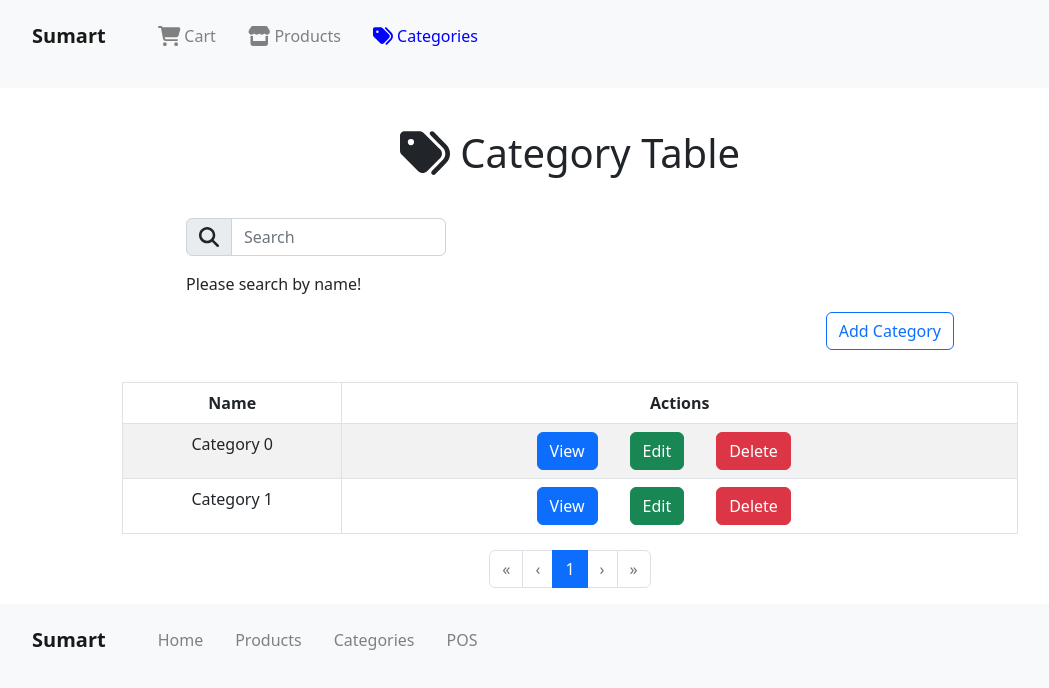
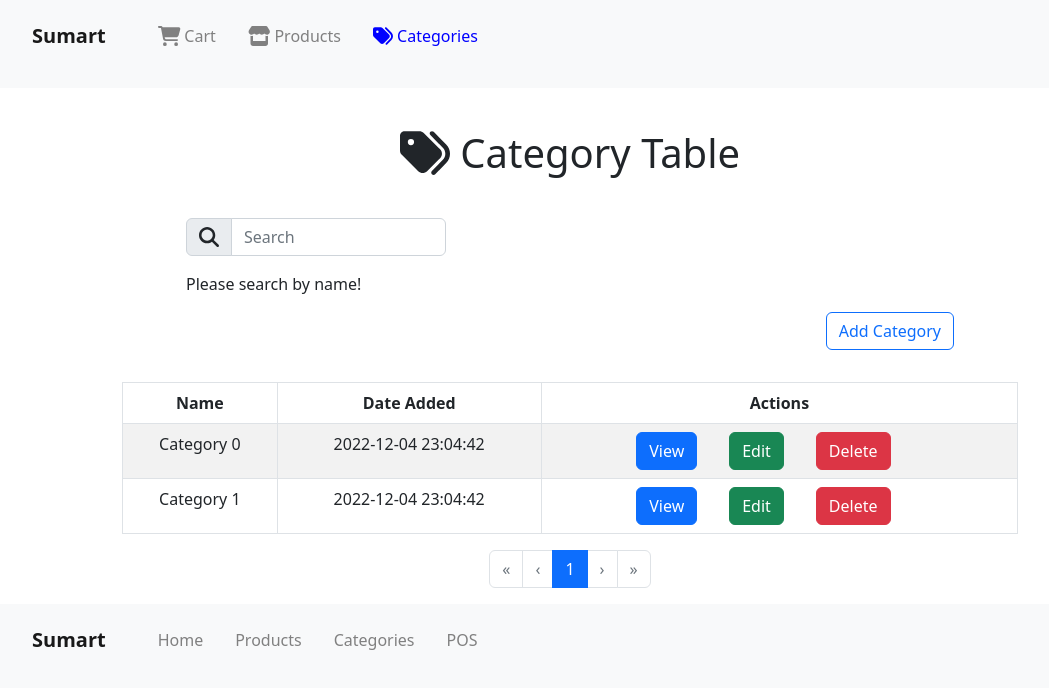
Before and after one commit to Maiiakal/supermarket-pos-system, a React (Create React App) app: page /category-table in a window 1280 px wide. Shown: the top 688 px of the page, without its empty margins (70-1119 px from the left). Built offline with nearby package versions, Linux system fonts and the light colour scheme.

Commit message:
Update FilterableCategoryTable.jsx

```diff
--- a/src/features/table/FilterableCategoryTable.jsx
+++ b/src/features/table/FilterableCategoryTable.jsx
@@ -107,6 +107,7 @@ const FilterableCategoryTable = () => {
         <thead>
           <tr>
             <th>Name</th>
+            <th>Date Added</th>
             <th>Actions</th>
           </tr>
         </thead>
@@ -114,6 +115,7 @@ const FilterableCategoryTable = () => {
           {filtered.map((category) => (
             <tr key={category.id}>
               <td>{category.name}</td>
+              <td>{category.createdAt.toISOString().replace(/T/, ' ').replace(/\..+/, '')}</td>
               <td>
                 <Button
                   className="button"
@@ -231,6 +233,7 @@ const FilterableCategoryTable = () => {
                 handleCreateCategory({
                   name: currentSelection.name,
                   imageURL: currentSelection.imageURL,
+                  createdAt: new Date(),
                   id: categoryList[categoryList.length - 1].id + 1,
                 })
               }}
```
